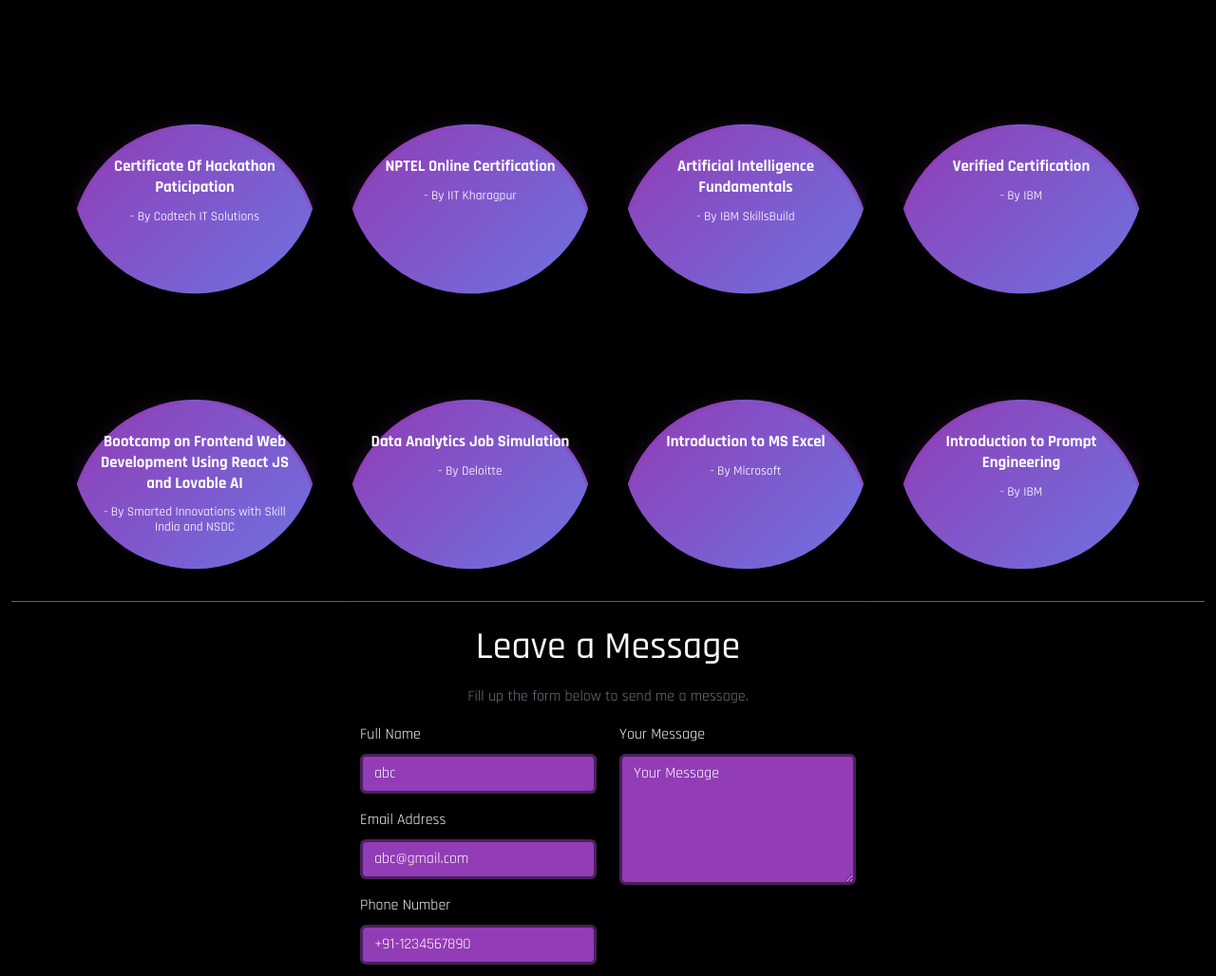
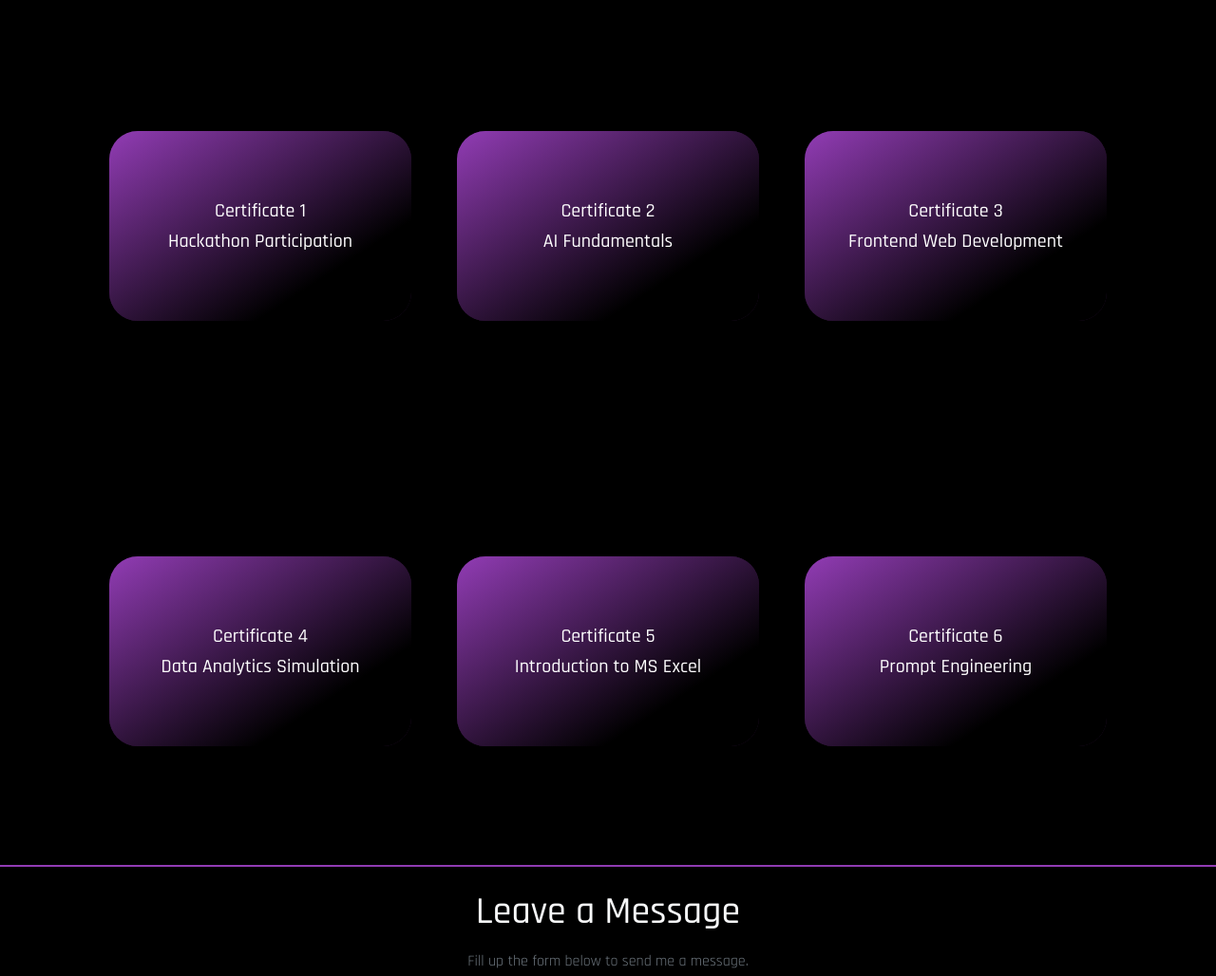
Before and after one commit to katakamlahari/Portfolio-Website, a plain HTML site: page index.html in a window 1280 px wide. Shown: the part 3520-4548 px from the top of the page at 95% size. Drawn offline with nearby package versions, Linux system fonts and the light colour scheme.

Commit message:
Update: Improved certifications section with flip-card design matching projects section

```diff
--- a/css/index.css
+++ b/css/index.css
@@ -826,397 +826,193 @@ body {
   box-shadow: inset 0px 0px 10px rgba(0, 0, 0, 0.5);
 }
 
-/* Responsive Design */
-@media (max-width: 1200px) {
-  .container1 .card {
-    flex: 0 1 calc(33.333% - 32px);
-  }
+/* Certification Cards Container */
+.cert-container {
+  width: auto;
+  position: relative;
+  display: flex;
+  justify-content: center;
+  gap: 30px;
+  flex-wrap: wrap;
+  border-radius: 20px;
+  padding: 16px;
+  z-index: 0;
+  max-width: 1200px;
+  margin: 0 auto;
 }
 
+.cert-card {
+  position: relative;
+  background-color: #000;
+  border-radius: 15px;
+  margin: 8px;
+  flex: 0 1 calc(33.333% - 32px);
+  max-width: 320px;
+  min-width: 280px;
+  height: 280px;
+}
+
+.cert-card .face {
+  width: 100%;
+  height: 100%;
+  transition: 0.4s;
+  display: flex;
+  justify-content: center;
+  align-items: center;
+}
+
+.cert-card .face.face1 {
+  position: relative;
+  background: linear-gradient(135deg, #923cb5 0%, #667eea 100%);
+  display: flex;
+  justify-content: center;
+  align-items: center;
+  z-index: 1;
+  transform: translateY(0);
+  border-radius: 15px;
+}
+
+.cert-card:hover .face.face1 {
+  transform: translateY(-280px);
+  box-shadow: inset 0 0 60px rgba(255, 255, 255, 0.1);
+}
+
+.cert-card .face.face1 .content {
+  opacity: 1;
+  transition: 0.5s;
+  text-align: center;
+  background-color: transparent;
+}
+
+.cert-card .face.face1 .content h3 {
+  font-size: 1.1rem;
+  color: white;
+  text-align: center;
+  background-color: transparent;
+  margin: 8px 0;
+}
+
+.cert-card .face.face2 {
+  position: relative;
+  background: linear-gradient(135deg, #000000 0%, #1a1a1a 100%);
+  display: flex;
+  align-items: center;
+  justify-content: center;
+  padding: 20px;
+  box-sizing: border-box;
+  box-shadow: 0 20px 50px rgba(0, 0, 0, 0.8);
+  transform: translateY(-280px);
+  border-radius: 15px;
+  border: 2px solid rgba(146, 60, 181, 0.3);
+}
+
+.cert-card:hover .face.face2 {
+  transform: translateY(0);
+}
+
+.cert-card .face.face2 .content p {
+  font-size: 0.95rem;
+  margin: 8px 0;
+  padding: 0;
+  color: #ffffff;
+  text-align: center;
+  background-color: transparent;
+}
+
+.cert-card .face.face2 .content p:first-child {
+  font-weight: 700;
+  color: #923cb5;
+  margin-bottom: 10px;
+}
+
+.cert-card .face.face2 .content a {
+  text-decoration: none;
+  color: #fff;
+  background: linear-gradient(135deg, #923cb5 0%, #667eea 100%);
+  box-sizing: border-box;
+  padding: 10px 20px;
+  margin: 15px 0 0;
+  display: inline-block;
+  border-radius: 8px;
+  font-weight: 600;
+  transition: all 0.3s ease;
+  border: none;
+  cursor: pointer;
+}
+
+.cert-card .face.face2 .content a:hover {
+  transform: translateY(-3px);
+  box-shadow: 0 10px 25px rgba(146, 60, 181, 0.4);
+}
+
+/* Responsive Design for Certificates */
 @media (max-width: 768px) {
-  .container1 {
+  .cert-container {
     gap: 20px;
   }
 
-  .container1 .card {
+  .cert-card {
     flex: 0 1 calc(50% - 20px);
     max-width: 280px;
+    height: 250px;
+  }
+
+  .cert-card:hover .face.face1 {
+    transform: translateY(-250px);
+  }
+
+  .cert-card .face.face2 {
+    transform: translateY(-250px);
+  }
+
+  .cert-card:hover .face.face2 {
+    transform: translateY(0);
+  }
+
+  .cert-card .face.face1 .content h3 {
+    font-size: 1rem;
+  }
+
+  .cert-card .face.face2 .content p {
+    font-size: 0.85rem;
+  }
+
+  .cert-card .face.face2 .content a {
+    padding: 8px 16px;
+    font-size: 0.85rem;
   }
 }
 
 @media (max-width: 480px) {
-  .container1 {
+  .cert-container {
     gap: 15px;
     padding: 10px;
   }
 
-  .container1 .card {
+  .cert-card {
     flex: 0 1 100%;
     max-width: 100%;
-  }
-}
-.card2 {
-  overflow: hidden;
-  text-align: center;
-  position: relative;
-  width: 250px;
-  height: 250px;
-  background-image: url("../assets/img/intenship.jpg");
-  background-position: center;
-  background-repeat: no-repeat;
-  background-size: cover;
-  border-radius: 50px;
-  transform: scale(1.05);
-}
-
-.colour {
-  position: absolute;
-  width: 100%;
-  height: 15%;
-  background: #923cb5;
-  background: linear-gradient(147deg, #923cb5 0%, #000000 74%);
-  right: 90px;
-  top: 40px;
-  transform: rotate(-45deg) translateY(-90px);
-}
-.colour::before {
-  content: "";
-  position: absolute;
-  width: 100%;
-  height: 100%;
-  bottom: 40px;
-  background-color: #923cb5;
-  transform: translateX(-145px);
-}
-.colour-bottom {
-  position: absolute;
-  width: 100%;
-  height: 15%;
-  background-color: #923cb5;
-  left: 90px;
-  top: 230px;
-  transform: rotate(-45deg) translateY(95px);
-}
-.colour-bottom::before {
-  content: "";
-  position: absolute;
-  width: 100%;
-  height: 100%;
-  bottom: 40px;
-  background: #923cb5;
-  background: linear-gradient(147deg, #923cb5 0%, #000000 74%);
-  transform: translateX(-147px);
-}
-.card-text {
-  opacity: 0;
-  position: relative;
-  top: 80px;
-  font-size: 120%;
-  background-color: transparent;
-}
-.card-text h6,
-h5 {
-  background-color: transparent;
-  color: #ffffff;
-}
-.card-text a {
-  text-decoration: none;
-  color: rgb(255, 255, 255);
-  box-sizing: border-box;
-  outline: 0.5px dashed #ffffff;
-  padding: 8px;
-  margin: 3px 0 0;
-  display: inline-block;
-  border-radius: 10px;
-}
-.card-text a:hover {
-  background: #000000;
-  color: #8f00ff;
-  box-shadow: inset 0px 0px 10px rgba(0, 0, 0, 0.5);
-}
-.card2:hover {
-  border-radius: 50px;
-  background: linear-gradient(145deg, #000000, #000000);
-  box-shadow: 30px 30px 40px #141313, -30px -30px 40px #1c1919;
-  animation: large 0.7s ease-in-out forwards;
-}
-@keyframes large {
-  100% {
-    transform: scale(0.9);
-  }
-}
-.card2:hover .card-text {
-  opacity: 1;
-}
-.card2:hover .colour {
-  animation: move 0.7s ease-in-out forwards;
-}
-@keyframes move {
-  0% {
-    transform: rotate(-45deg) translateY(-85px);
-  }
-  100% {
-    transform: rotate(-45deg) translateY(0px);
-  }
-}
-.card2:hover .colour-bottom {
-  animation: move1 0.7s ease-in-out forwards;
-}
-@keyframes move1 {
-  0% {
-    transform: rotate(-45deg) translateY(90px);
-  }
-  100% {
-    transform: rotate(-45deg) translateY(0px);
-  }
-}
-@media (max-width: 768px) {
-  /* Hide colour and colour-bottom by default on smaller screens */
-  .colour,
-  .colour-bottom {
-    display: none; /* Hide the elements initially */
+    height: 220px;
   }
 
-  /* Display them only on hover */
-  .card2:hover .colour,
-  .card2:hover .colour-bottom {
-    display: block; /* Show them when hovering over the card */
+  .cert-card:hover .face.face1 {
+    transform: translateY(-220px);
   }
 
-  /* Adjust card-text visibility on hover */
-  .card2:hover .card-text {
-    opacity: 1;
-  }
-}
-
-/* Main container styling */
-.container2 {
-  display: flex;
-  justify-content: center;
-  align-items: center;
-  width: 100%;
-  overflow: hidden;
-  position: relative;
-  padding: 30px;
-  flex-wrap: wrap;
-  gap: 20px;
-}
-
-.dsa {
-  background-image: url("../assets/img/DSA.jpg");
-  background-position: center;
-  background-repeat: no-repeat;
-  background-size: cover;
-}
-.java {
-  background-image: url("../assets/img/java.jpg");
-  background-position: center;
-  background-repeat: no-repeat;
-  background-size: cover;
-}
-.softpro {
-  background-image: url("../assets/img/softpro.jpg");
-  background-position: center;
-  background-repeat: no-repeat;
-  background-size: cover;
-}
-.git {
-  background-image: url("../assets/img/git.png");
-  background-position: center;
-  background-repeat: no-repeat;
-  background-size: cover;
-}
-.adding {
-  background-image: url("../assets/icons8-plus-100\ \(1\).png");
-  background-position: center;
-  background-repeat: no-repeat;
-  background-size: auto;
-}
-
-.cards-wrapper {
-  height: 100%;
-  width: 100%;
-  overflow: visible;
-  display: flex;
-  justify-content: center;
-  align-items: center;
-  flex-wrap: wrap;
-  gap: 20px;
-}
-
-.cards {
-  display: flex;
-  transition: transform 0.5s ease-in-out;
-  text-align: center;
-  width: 100%;
-  justify-content: center;
-  align-items: center;
-  flex-wrap: wrap;
-  gap: 20px;
-}
-
-/* Certification Cards - Circular Shape */
-.card2 {
-  background: transparent;
-  position: relative;
-  height: 250px;
-  width: 250px;
-  margin: 10px;
-  border-radius: 50%;
-  overflow: hidden;
-  flex-shrink: 0;
-}
-
-.card2 .colour {
-  display: none;
-}
-
-.card2 .colour-bottom {
-  display: none;
-}
-
-.card2 .card-text {
-  visibility: visible;
-  opacity: 1;
-  transform: translateY(0);
-  background: linear-gradient(135deg, #923cb5 0%, #667eea 100%);
-  padding: 30px 20px;
-  border-radius: 50%;
-  height: 100%;
-  width: 100%;
-  display: flex;
-  flex-direction: column;
-  justify-content: center;
-  align-items: center;
-  text-align: center;
-  transition: all 0.3s ease;
-  box-shadow: 0 8px 25px rgba(146, 60, 181, 0.3);
-  border: 3px solid rgba(146, 60, 181, 0.5);
-}
-
-.card2:hover .card-text {
-  transform: scale(1.08);
-  box-shadow: 0 15px 40px rgba(146, 60, 181, 0.6);
-  border-color: rgba(146, 60, 181, 0.8);
-}
-
-.card2 h5 {
-  color: white;
-  margin-bottom: 10px;
-  margin-top: 0;
-  font-weight: 700;
-  font-size: 1rem;
-  line-height: 1.3;
-}
-
-.card2 h6 {
-  color: rgba(255, 255, 255, 0.95);
-  margin-bottom: 15px;
-  margin-top: 0;
-  font-size: 0.8rem;
-  font-weight: 500;
-  opacity: 0.9;
-}
-
-.card2 a {
-  background-color: white;
-  color: #923cb5;
-  padding: 8px 18px;
-  border-radius: 8px;
-  text-decoration: none;
-  font-weight: 600;
-  display: inline-block;
-  transition: all 0.3s ease;
-  margin-top: auto;
-  cursor: pointer;
-  border: none;
-  font-size: 0.85rem;
-}
-
-.card2 a:hover {
-  background-color: #f0f0f0;
-  transform: translateY(-2px);
-  box-shadow: 0 5px 15px rgba(255, 255, 255, 0.3);
-  color: #667eea;
-}
-
-/* Remove old slider button styles */
-.slider-btn {
-  display: none;
-}
-
-/* Mobile responsiveness */
-@media (max-width: 768px) {
-  .container2 {
-    padding: 15px;
-    gap: 15px;
+  .cert-card .face.face2 {
+    transform: translateY(-220px);
   }
 
-  .cards-wrapper {
-    gap: 15px;
+  .cert-card:hover .face.face2 {
+    transform: translateY(0);
   }
 
-  .cards {
-    gap: 15px;
-  }
-
-  .card2 {
-    height: 220px;
-    width: 220px;
-    margin: 8px;
-  }
-
-  .card2 h5 {
+  .cert-card .face.face1 .content h3 {
     font-size: 0.9rem;
   }
 
-  .card2 h6 {
-    font-size: 0.75rem;
-    margin-bottom: 10px;
-  }
-
-  .card2 a {
-    padding: 6px 15px;
+  .cert-card .face.face2 .content p {
     font-size: 0.8rem;
-  }
-}
-
-@media (max-width: 425px) {
-  .container2 {
-    padding: 10px;
-    gap: 10px;
-  }
-
-  .cards-wrapper {
-    gap: 10px;
-  }
-
-  .cards {
-    gap: 10px;
-  }
-
-  .card2 {
-    height: 180px;
-    width: 180px;
-    margin: 5px;
-  }
-
-  .card2 .card-text {
-    padding: 15px 10px;
-  }
-
-  .card2 h5 {
-    font-size: 0.8rem;
-  }
-
-  .card2 h6 {
-    font-size: 0.7rem;
-    margin-bottom: 8px;
-  }
-
-  .card2 a {
-    padding: 5px 12px;
-    font-size: 0.75rem;
   }
 }
 .progress1 {
--- a/index.html
+++ b/index.html
@@ -485,111 +485,109 @@
   <!-- Certification Section Start -->
   <div class="container-fluid certification" id="certification">
     <h2 class="text-center pt-3">CERTIFICATIONS</h2>
-    <div class="row justify-content-center">
-      <div class="container2">
-        <!-- Previous Button -->
-        <button id="prevBtn" class="slider-btn">Previous</button>
-        <!-- Cards Wrapper -->
-        <div class="cards-wrapper">
-          <div class="cards">
+
+    <div class="container1 cert-container">
       <!-- Card 1 -->
-            <div class="card2">
-              <div class="colour"></div>
-              <div class="card-text">
-                <h5>Certificate Of Hackathon Paticipation</h5>
-                <h6>- By Codtech IT Solutions</h6>
-                <a href="https://www.linkedin.com/posts/katakamlahari_hackathon-pythonprogramming-certificateofparticipation-activity-7334962923229913088-HMJe?utm_source=share&utm_medium=member_desktop&rcm=ACoAAEI7y7QB9KYwXt6Ya0JtsnwdnVRBeF1e8jM"
-                  type="button">Link</a>
+      <div class="card cert-card">
+        <div class="face face1">
+          <div class="content">
+            <h3>Certificate 1</h3>
+            <h3>Hackathon Participation</h3>
           </div>
-              <div class="colour-bottom"></div>
+        </div>
+        <div class="face face2">
+          <div class="content">
+            <p><strong>Codtech IT Solutions</strong></p>
+            <p>Certificate of participation for outstanding performance in hackathon event.</p>
+            <a href="https://www.linkedin.com/posts/katakamlahari_hackathon-pythonprogramming-certificateofparticipation-activity-7334962923229913088-HMJe" target="_blank" type="button">View Certificate</a>
+          </div>
+        </div>
       </div>
 
+
       <!-- Card 2 -->
-            <div class="card2">
-              <div class="colour"></div>
-              <div class="card-text">
-                <h5>NPTEL Online Certification</h5>
-                <h6>- By IIT Kharagpur</h6>
-                <a href="https://www.linkedin.com/posts/katakamlahari_connections-nptel-course-activity-7265729896717389826-KE4F?utm_source=share&utm_medium=member_desktop&rcm=ACoAAEI7y7QB9KYwXt6Ya0JtsnwdnVRBeF1e8jM"
-                  type="button">Link</a>
+      <div class="card cert-card">
+        <div class="face face1">
+          <div class="content">
+            <h3>Certificate 2</h3>
+            <h3>AI Fundamentals</h3>
           </div>
-              <div class="colour-bottom"></div>
+        </div>
+        <div class="face face2">
+          <div class="content">
+            <p><strong>IBM SkillsBuild</strong></p>
+            <p>Mastered artificial intelligence concepts and practical applications in real-world scenarios.</p>
+            <a href="https://www.linkedin.com/posts/katakamlahari_artificialintelligence-ibmskillsbuild-certification-activity-7371540223102513152-mmJO" target="_blank" type="button">View Certificate</a>
+          </div>
+        </div>
       </div>
 
       <!-- Card 3 -->
-            <div class="card2">
-              <div class="colour"></div>
-              <div class="card-text">
-                <h5>Artificial Intelligence Fundamentals</h5>
-                <h6>- By IBM SkillsBuild</h6>
-                <a href="https://www.linkedin.com/posts/katakamlahari_artificialintelligence-ibmskillsbuild-certification-activity-7371540223102513152-mmJO?utm_source=share&utm_medium=member_desktop&rcm=ACoAAEI7y7QB9KYwXt6Ya0JtsnwdnVRBeF1e8jM"
-                  type="button">Link</a>
+      <div class="card cert-card">
+        <div class="face face1">
+          <div class="content">
+            <h3>Certificate 3</h3>
+            <h3>Frontend Web Development</h3>
           </div>
-              <div class="colour-bottom"></div>
+        </div>
+        <div class="face face2">
+          <div class="content">
+            <p><strong>Smarted Innovations with Skill India & NSDC</strong></p>
+            <p>Completed comprehensive bootcamp on React JS and modern web development practices.</p>
+            <a href="https://www.linkedin.com/posts/katakamlahari_webdevelopment-reactjs-ai-activity-7334954100804984832-8u0V" target="_blank" type="button">View Certificate</a>
+          </div>
+        </div>
       </div>
 
       <!-- Card 4 -->
-            <div class="card2">
-              <div class="colour"></div>
-              <div class="card-text">
-                <h5> Verified Certification</h5>
-                <h6>- By IBM</h6>
-                <a href="https://www.linkedin.com/posts/katakamlahari_connections-activity-7243976858122264577-EQSA?utm_source=share&utm_medium=member_desktop&rcm=ACoAAEI7y7QB9KYwXt6Ya0JtsnwdnVRBeF1e8jM"
-                  type="button">Link</a>
+      <div class="card cert-card">
+        <div class="face face1">
+          <div class="content">
+            <h3>Certificate 4</h3>
+            <h3>Data Analytics Simulation</h3>
           </div>
-              <div class="colour-bottom"></div>
+        </div>
+        <div class="face face2">
+          <div class="content">
+            <p><strong>Deloitte Forage</strong></p>
+            <p>Practical experience in data analysis, visualization, and business intelligence tools.</p>
+            <a href="https://www.linkedin.com/posts/katakamlahari_deloitee-dataanalytics-excel-activity-7306696210147328000-8UZS" target="_blank" type="button">View Certificate</a>
+          </div>
+        </div>
       </div>
 
       <!-- Card 5 -->
-            <div class="card2">
-              <div class="colour"></div>
-              <div class="card-text">
-                <h5> Bootcamp on Frontend Web Development Using React JS and Lovable AI</h5>
-                <h6>- By Smarted Innovations with Skill India and NSDC</h6>
-                <a href="https://www.linkedin.com/posts/katakamlahari_webdevelopment-reactjs-ai-activity-7334954100804984832-8u0V?utm_source=share&utm_medium=member_desktop&rcm=ACoAAEI7y7QB9KYwXt6Ya0JtsnwdnVRBeF1e8jM"
-                  type="button">Link</a>
+      <div class="card cert-card">
+        <div class="face face1">
+          <div class="content">
+            <h3>Certificate 5</h3>
+            <h3>Introduction to MS Excel</h3>
           </div>
-              <div class="colour-bottom"></div>
         </div>
-            <!-- Card 6 -->
-            <div class="card2">
-              <div class="colour"></div>
-              <div class="card-text">
-                <h5>Data Analytics Job Simulation</h5>
-                <h6>- By Deloitte</h6>
-                <a href="https://www.linkedin.com/posts/katakamlahari_deloitee-dataanalytics-excel-activity-7306696210147328000-8UZS?utm_source=share&utm_medium=member_desktop&rcm=ACoAAEI7y7QB9KYwXt6Ya0JtsnwdnVRBeF1e8jM"
-                  type="button">Link</a>
+        <div class="face face2">
+          <div class="content">
+            <p><strong>Microsoft</strong></p>
+            <p>Proficiency in Excel functions, data analysis, and spreadsheet management techniques.</p>
+            <a href="https://www.linkedin.com/posts/katakamlahari_microsoftexcel-excelskills-dataanalytics-activity-7353798577627803648-DV1N" target="_blank" type="button">View Certificate</a>
           </div>
-              <div class="colour-bottom"></div>
         </div>
-            <!-- Card 7 -->
-            <div class="card2">
-              <div class="colour"></div>
-              <div class="card-text">
-                <h5>Introduction to MS Excel</h5>
-                <h6>- By Microsoft</h6>
-                <a href="https://www.linkedin.com/posts/katakamlahari_microsoftexcel-excelskills-dataanalytics-activity-7353798577627803648-DV1N?utm_source=share&utm_medium=member_desktop&rcm=ACoAAEI7y7QB9KYwXt6Ya0JtsnwdnVRBeF1e8jM"
-                  type="button">Link</a>
-              </div>
-              <div class="colour-bottom"></div>
-            </div>
-            <!-- Card 7 -->
-            <div class="card2">
-              <div class="colour"></div>
-              <div class="card-text">
-                <h5>Introduction to Prompt Engineering</h5>
-                <h6>- By IBM</h6>
-                <a href="https://www.linkedin.com/posts/katakamlahari_connections-activity-7243976858122264577-EQSA?utm_source=share&utm_medium=member_desktop&rcm=ACoAAEI7y7QB9KYwXt6Ya0JtsnwdnVRBeF1e8jM"
-                  type="button">Link</a>
-              </div>
-              <div class="colour-bottom"></div>
       </div>
 
-
+      <!-- Card 6 -->
+      <div class="card cert-card">
+        <div class="face face1">
+          <div class="content">
+            <h3>Certificate 6</h3>
+            <h3>Prompt Engineering</h3>
           </div>
-
-        <!-- Next Button -->
-        <button id="nextBtn" class="slider-btn">Next</button>
+        </div>
+        <div class="face face2">
+          <div class="content">
+            <p><strong>IBM</strong></p>
+            <p>Advanced techniques in crafting effective prompts for AI models and large language models.</p>
+            <a href="https://www.linkedin.com/posts/katakamlahari_promptengineering-ai-ibm-activity-7243976858122264577-EQSA" target="_blank" type="button">View Certificate</a>
+          </div>
+        </div>
       </div>
     </div>
   </div>
```
Lines whose indentation alone changed are shown as unchanged.
